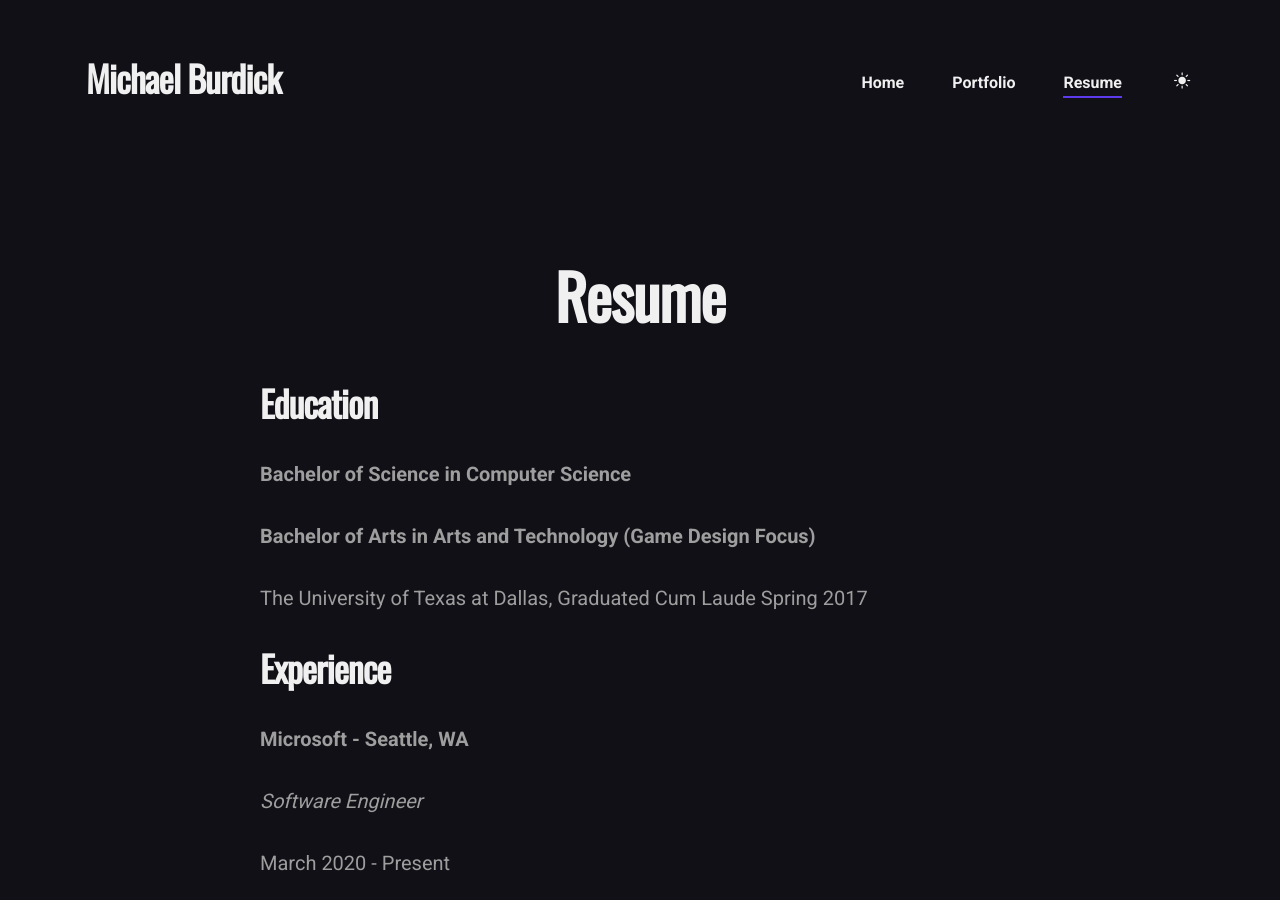
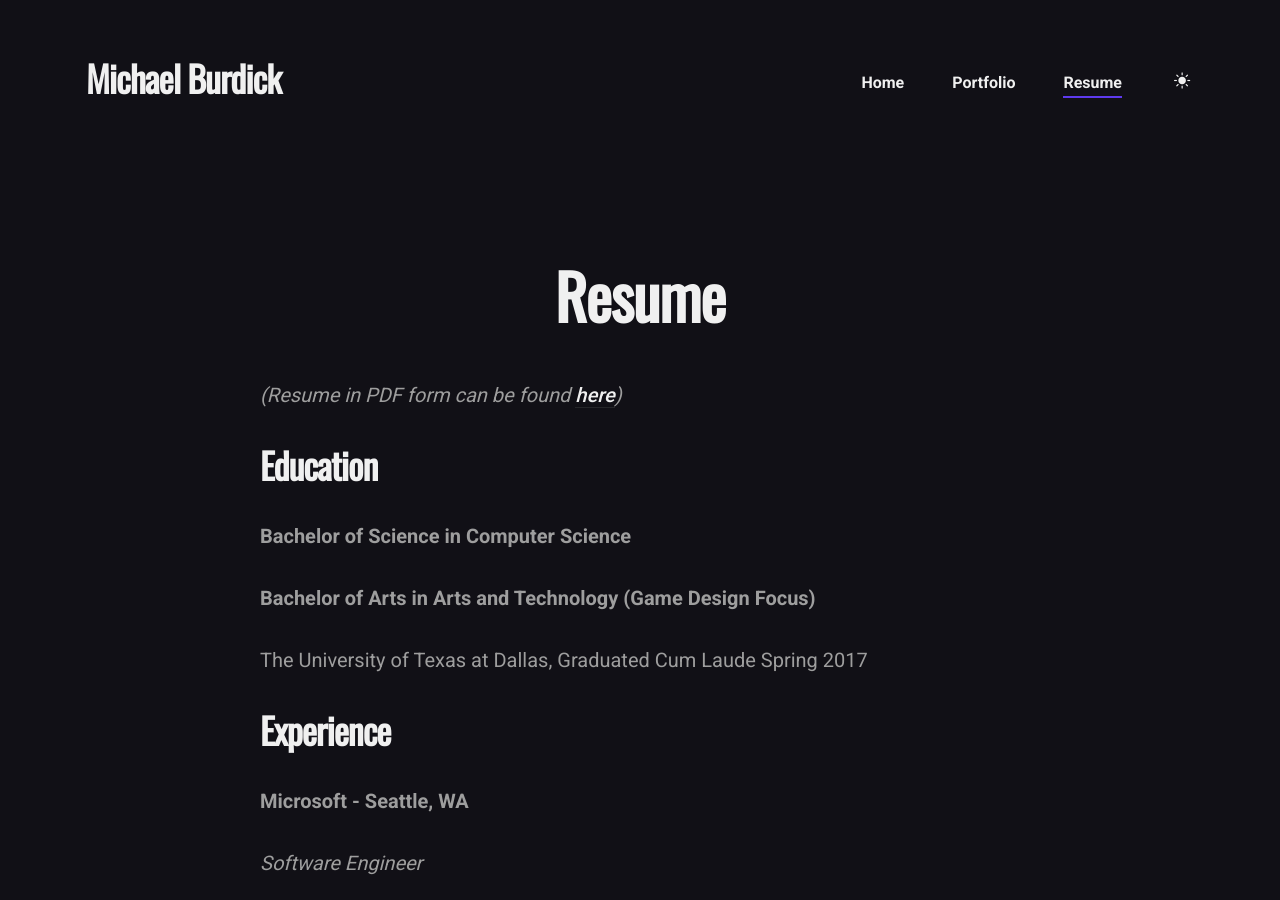
Before and after one commit to Asylumrunner/Asylumrunner.github.io, a Jekyll site: the page built from docs/_pages/resume.md, in a window 1280 px wide and 900 px high. Built offline with Jekyll 4.4.1, drawn with Linux system fonts in a browser that asks for light colours; nearby versions of some CDN libraries.

Commit message:
Update resume.md

```diff
--- a/docs/_pages/resume.md
+++ b/docs/_pages/resume.md
@@ -3,6 +3,8 @@ layout: page
 title: Resume
 permalink: /resume/
 ---
+
+*(Resume in PDF form can be found [here](https://michaelburdick.com/resume.pdf))*
 
 # Education
 **Bachelor of Science in Computer Science**
```
